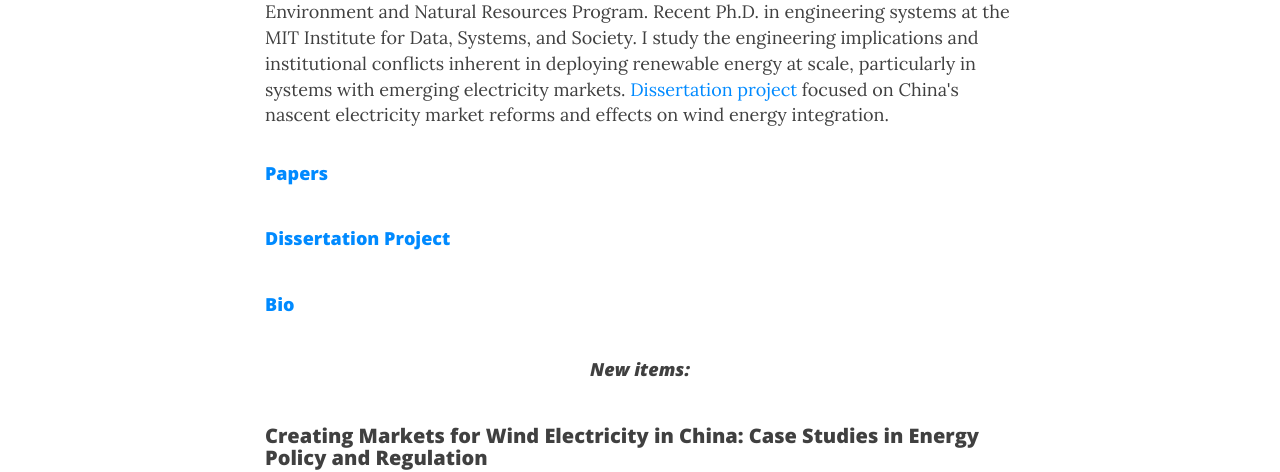
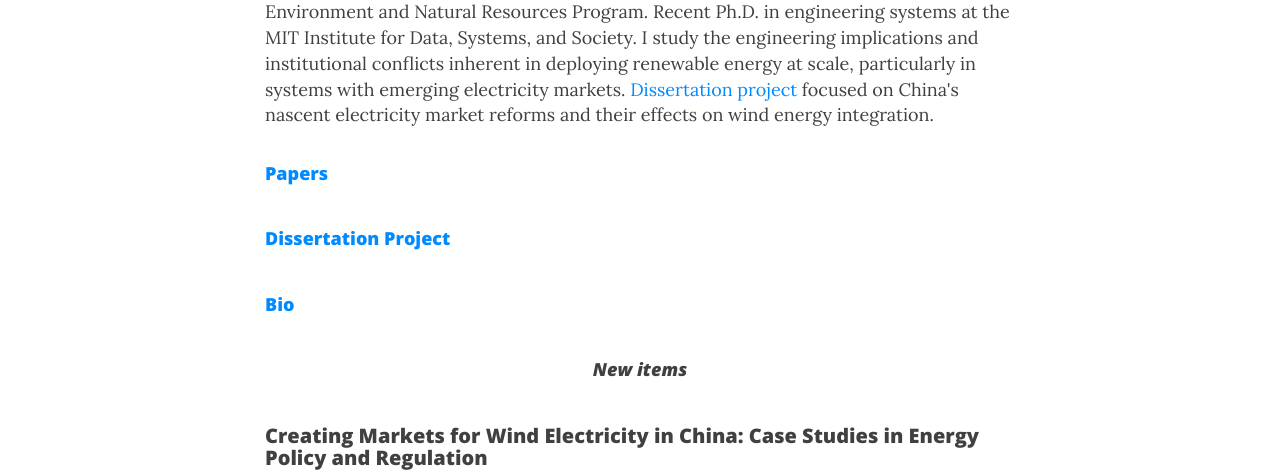
Before and after one commit to east-winds/east-winds.github.io, a Jekyll site: the page built from index.html, in a window 1280 px wide and 1098 px high. Shown: the part 182-654 px from the top of the window. Built offline with Jekyll 4.4.1, drawn with Linux system fonts in a browser that asks for light colours; nearby versions of some CDN libraries; the list of posts is cut into pages by our own code.

Commit message:
home page

```diff
--- a/index.html
+++ b/index.html
@@ -5,7 +5,7 @@ use-site-title: true
 published: true
 ---
 <br>
-Post-doctoral research fellow at the Harvard Kennedy School Belfer Center’s Environment and Natural Resources Program. Recent Ph.D. in engineering systems at the MIT Institute for Data, Systems, and Society. I study the engineering implications and institutional conflicts inherent in deploying renewable energy at scale, particularly in systems with emerging electricity markets. <a href="dissertation-wind-markets-china/">Dissertation project</a> focused on China's nascent electricity market reforms and effects on wind energy integration.
+Post-doctoral research fellow at the Harvard Kennedy School Belfer Center’s Environment and Natural Resources Program. Recent Ph.D. in engineering systems at the MIT Institute for Data, Systems, and Society. I study the engineering implications and institutional conflicts inherent in deploying renewable energy at scale, particularly in systems with emerging electricity markets. <a href="dissertation-wind-markets-china/">Dissertation project</a> focused on China's nascent electricity market reforms and their effects on wind energy integration.
 
 <br><br>
 
@@ -20,7 +20,7 @@ Post-doctoral research fellow at the Harvard Kennedy School Belfer Center’s En
 
 <div class="posts-list">
   {% if site.tags["home"] %}
-  <div style="text-align:center"><i><h4>New items:</h4></i></div>
+  <div style="text-align:center"><i><h4>New items</h4></i></div>
   {% endif %}
   {% for post in site.tags["home"] %}
   <article class="post-preview">
```
